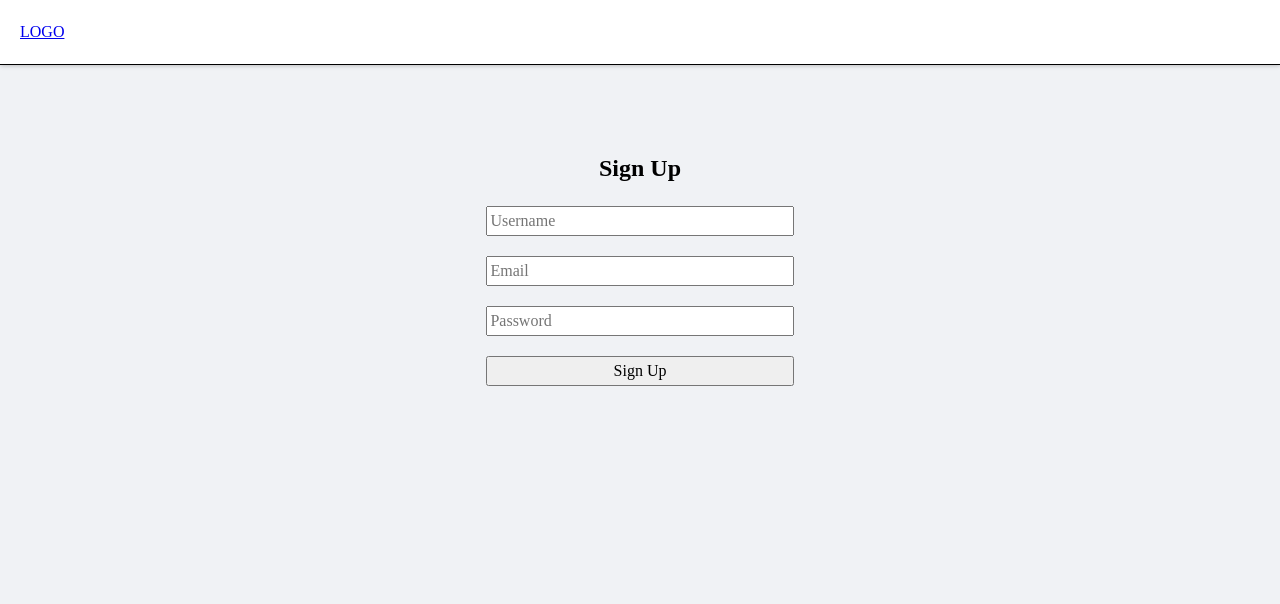
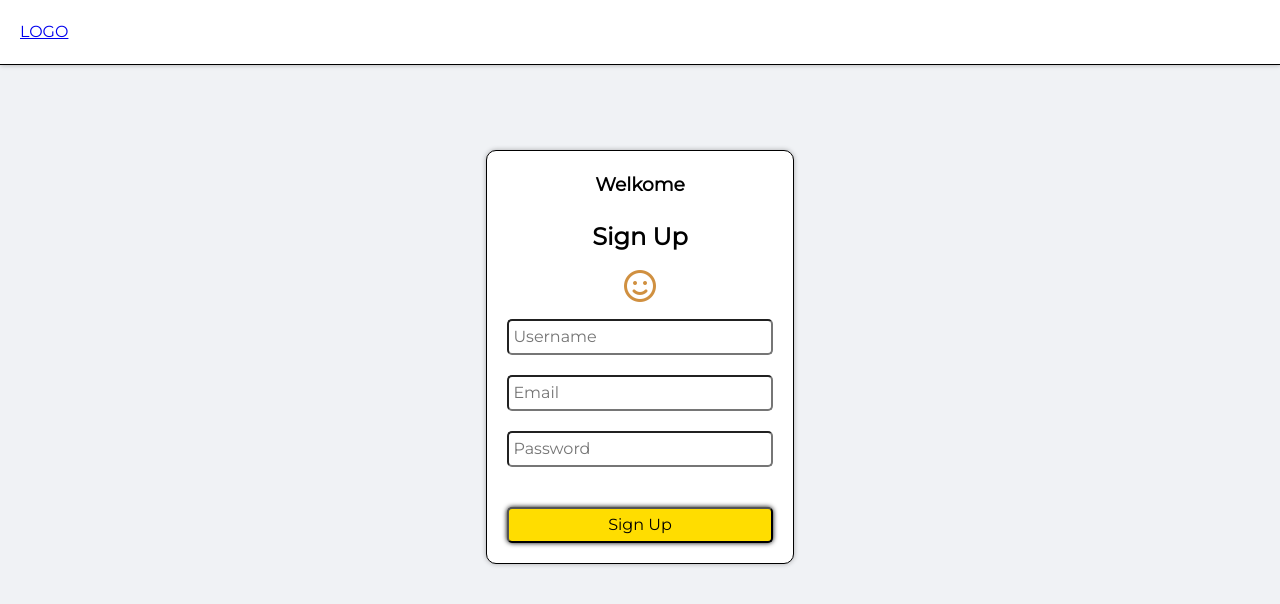
Before and after one commit to YaroslavKazeev/comm_prj_front, a React (Create React App) app: page /signup in a window 1280 px wide. Shown: the top 604 px of the page. Built offline with nearby package versions, Linux system fonts and the light colour scheme; a web font is replaced by a local one.

Commit message:
styles for login and signup

```diff
--- a/src/Components/LogInPage.js
+++ b/src/Components/LogInPage.js
@@ -65,7 +65,9 @@ const LogInPage = () => {
           <div className="container">
               <div className="login_wrapper">
                   <form onSubmit={loginSubmit} className="login_form">
+                      <div className="signup_welkome"><h3>Welkome</h3></div>
                       <h2>Log In</h2>
+                      <div><i className="fa-regular fa-face-smile fa-2xl smile"></i></div>
                       <input type="email" name="email" placeholder="Email" onChange={userEmailChange}/>
                       <input type="password" name="password" placeholder="Password" onChange={userPasswordChange} autoComplete="off" />
                       < button onClick={loginSubmit} className="button">Login</button>
--- a/src/Components/SignUpPage.js
+++ b/src/Components/SignUpPage.js
@@ -60,7 +60,11 @@ export default function SignUpPage() {
             <div className="container">
                 <div className="signup_main_wrapper">
                     <form onSubmit={signUpSubmit} className="signup_form">
+                        <div className="signup_welkome"><h3>Welkome</h3></div>
                         <h2>Sign Up</h2>
+                        <div><i className="fa-regular fa-face-smile fa-2xl smile"></i></div>
+
+
                         <input type="text" name="userName" placeholder="Username" onChange={userNameChange}/>
                         <input type="email" name="email" placeholder="Email" onChange={userEmailChange}/>
                         <input type="password" name="password" placeholder="Password" onChange={userPasswordChange} autoComplete="off" />
--- a/src/styles/loginPage.css
+++ b/src/styles/loginPage.css
@@ -1,3 +1,8 @@
+@import url('https://fonts.googleapis.com/css2?family=Montserrat:ital,wght@0,100;0,200;0,300;0,400;1,100;1,200;1,300;1,400;1,500&display=swap');
+*{
+    font-family: 'Montserrat', sans-serif;
+}
+
 .error {
 
     margin: 10px auto 5px auto;
@@ -24,3 +29,26 @@
 
 
 }
+.login_form:hover{
+    transform: scale(1.2);
+}
+.login_form input{
+    padding: 4px;
+    border-radius: 5px;
+
+}
+.login_form input:hover {
+
+    border: 2px solid rgba(192,107,0,0.75) ;
+
+}
+.login_form button{
+    border-radius: 5px;
+    margin-top: 20px;
+    background-color: rgb(255 221 0) ;
+    padding: 4px;
+    box-shadow: 0 0 5px 0;
+}
+.login_form button:hover{
+    background-color: rgba(192,107,0,0.75);
+}
--- a/src/styles/signupPage.css
+++ b/src/styles/signupPage.css
@@ -1,11 +1,44 @@
+@import url('https://fonts.googleapis.com/css2?family=Montserrat:ital,wght@0,100;0,200;0,300;0,400;1,100;1,200;1,300;1,400;1,500&display=swap');
+*{
+    font-family: 'Montserrat', sans-serif;
+}
 .signup_section {
     margin-top: 150px;
 
 }
 .signup_form {
+    padding: 20px;
+    background-color: white;
+    margin: 150px auto 0 auto;
+    border-radius: 10px;
     display: flex;
     flex-direction: column;
     gap: 20px;
     width: 30%;
-  margin: auto;
+    border: 1px solid #000;
+    box-shadow: 0 0 5px rgba(0, 0, 0, 0.3);
+    transition: transform 0.6s ease;
 }
+.signup_form:hover{
+    transform: scale(1.2);
+}
+.signup_form input{
+    padding: 4px;
+    border-radius: 5px;
+}
+.signup_form input:hover{
+    border: 2px solid rgba(192,107,0,0.75) ;
+}
+.signup_form button{
+    border-radius: 5px;
+    margin-top: 20px;
+    background-color: rgb(255 221 0) ;
+    padding: 4px;
+    box-shadow: 0 0 5px 0;
+}
+.signup_form button:hover{
+    background-color: rgba(192,107,0,0.75);
+}
+.smile{
+    color: rgba(192,107,0,0.75)
+}
```
